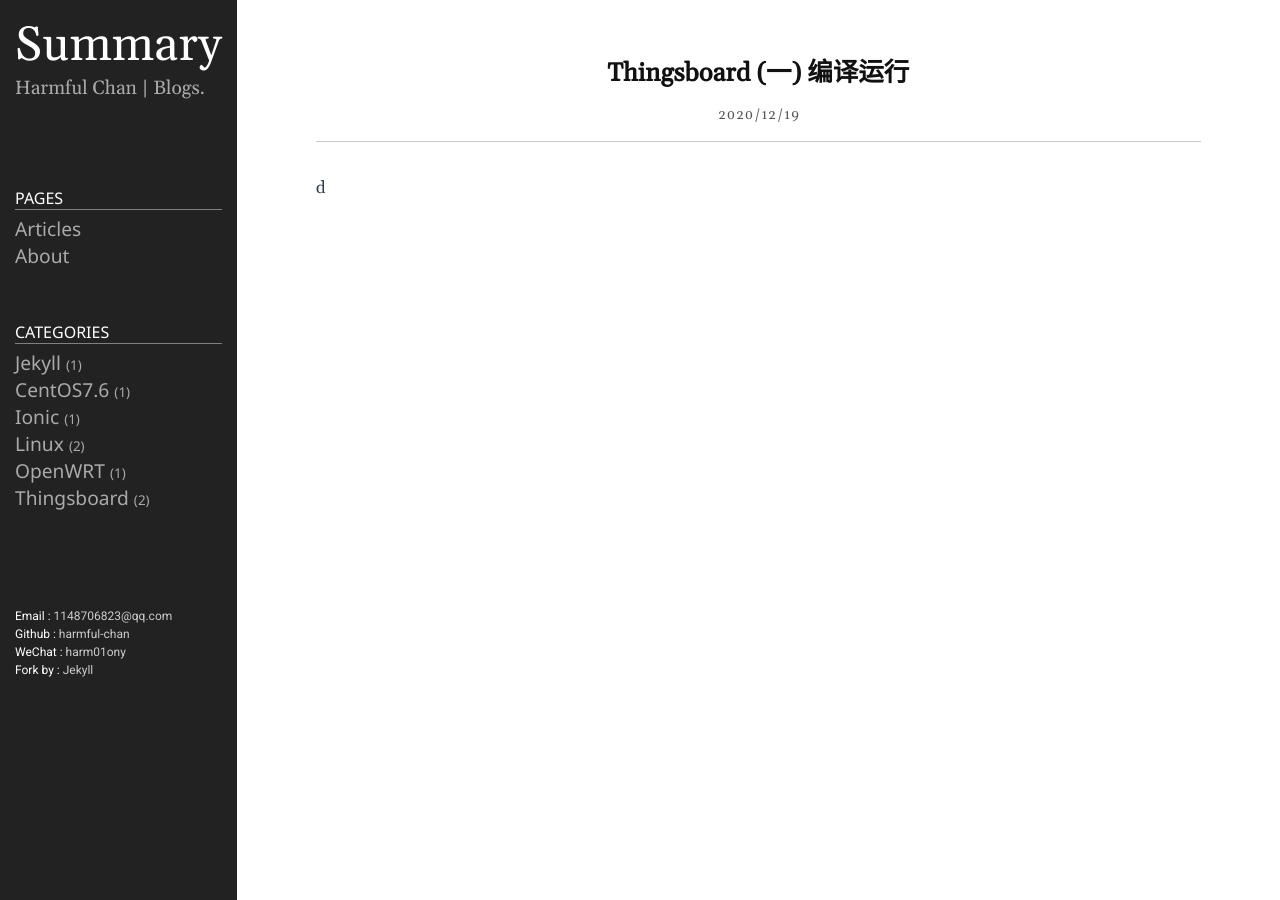
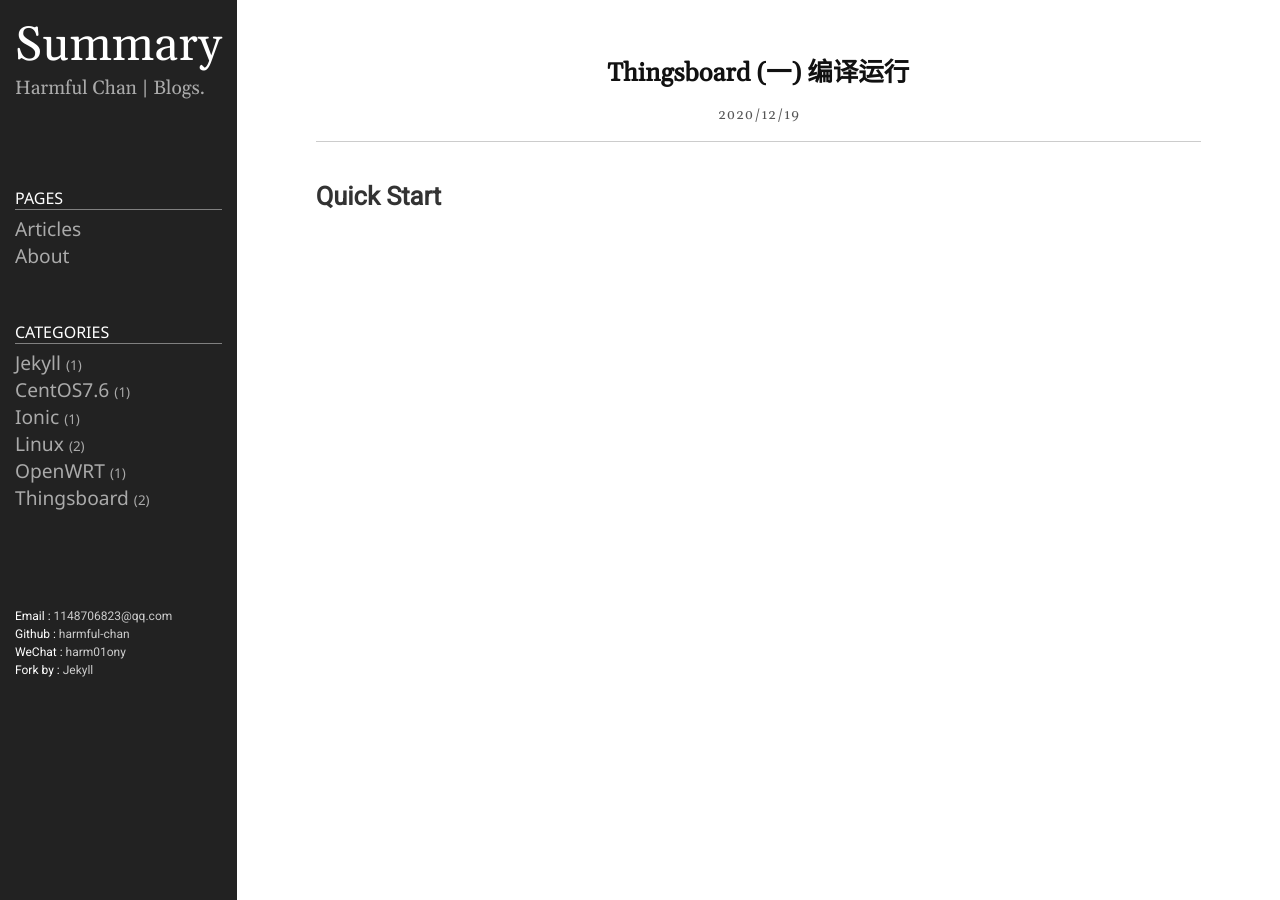
Before and after one commit to harmful-chan/pages, a Jekyll site: the page built from _posts/2020-12-19-Thingsboard-(一)-编译运行.md, in a window 1280 px wide. Built offline with Jekyll 4.4.1, drawn with Linux system fonts in a browser that asks for light colours.

Commit message:
_posts/2020-12-19-Thingsboard-(一)-编译运行.md updated from https://stackedit.io/

```diff
--- a/_posts/2020-12-19-Thingsboard-(一)-编译运行.md
+++ b/_posts/2020-12-19-Thingsboard-(一)-编译运行.md
@@ -4,7 +4,8 @@
 date: 2020-12-19 19:20:23 +0900
 category: Thingsboard
 ---
-d
+## Quick Start
+
 <!--stackedit_data:
-eyJoaXN0b3J5IjpbMjAwMTQ4MzUwLDEzNzMyMjkwNjBdfQ==
+eyJoaXN0b3J5IjpbMjA4NzM0NzA4OSwxMzczMjI5MDYwXX0=
 -->
```
